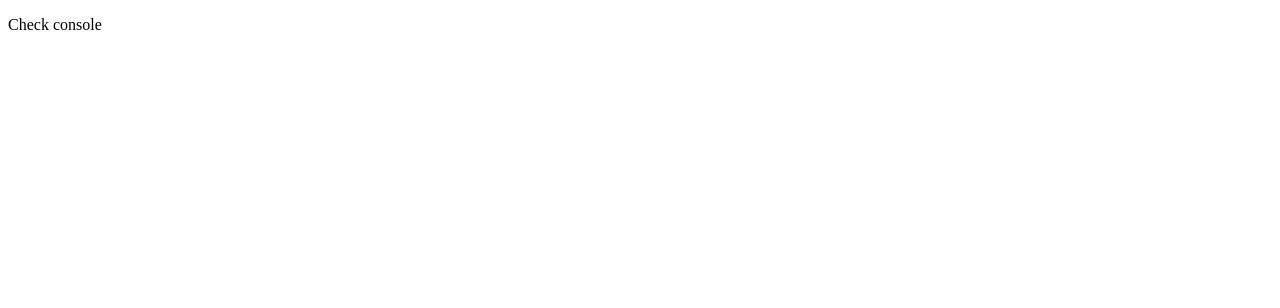
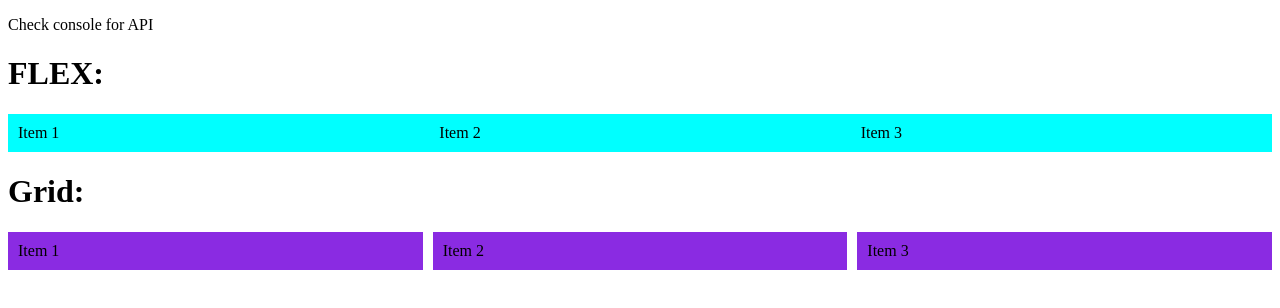
Before and after one commit to dwaxgio/xhr-xmlhttprequest, a plain HTML site: page index.html in a window 1280 px wide. Drawn offline with Linux system fonts and the light colour scheme; no server answers.

Commit message:
FLEX and GRID style added

```diff
--- a/XHR_XMLHttpRequest.js
+++ b/XHR_XMLHttpRequest.js
@@ -1,5 +1,3 @@
-console.log("test");
-
 // 1. Create a new "XMLHttpRequest" object
 // This line creates a new instance of the "XMLHttpRequest" object wich will be used to send the API request and handle the response
 var xhr = new XMLHttpRequest();
--- a/index.html
+++ b/index.html
@@ -1,12 +1,30 @@
 <!DOCTYPE html>
 <html lang="en">
-<head>
-    <meta charset="UTF-8">
-    <meta name="viewport" content="width=device-width, initial-scale=1.0">
+  <head>
+    <meta charset="UTF-8" />
+    <meta name="viewport" content="width=device-width, initial-scale=1.0" />
     <title>XHR</title>
-</head>
-<body>
-    <p>Check console</p>
+
+    <link rel="stylesheet" type="text/css" href="./style.css" />
+  </head>
+  <body>
+    <p>Check console for API</p>
     <script src="./XHR_XMLHttpRequest.js"></script>
-</body>
+
+    <!-- Flex -->
+    <h1>FLEX:</h1>
+    <div class="container-flex">
+      <div class="item-flex">Item 1</div>
+      <div class="item-flex">Item 2</div>
+      <div class="item-flex">Item 3</div>
+    </div>
+
+    <!-- Grid -->
+    <h1>Grid:</h1>
+    <div class="container-grid">
+      <div class="item-grid">Item 1</div>
+      <div class="item-grid">Item 2</div>
+      <div class="item-grid">Item 3</div>
+    </div>
+  </body>
 </html>
--- /dev/null
+++ b/style.css
@@ -0,0 +1,60 @@
+/* FLEX
+
+Flexbox is a one-dimensional layout system that allows you to arrange elements in a row or column.
+The main axis is the direction in which the flex items are arranged.
+The cross axis is perpendicular to the main axis.
+
+*/
+
+/*
+
+The display: flex property on the container establishes it as a flex container.
+The justify-content: space-between property aligns the flex items along the main axis
+(horizontal axis) with equal space between them.
+
+*/
+
+.container-flex {
+  display: flex;
+  justify-content: space-between;
+  flex-direction: row;
+}
+
+/*
+The flex: 1 property on the items allows them to grow and occupy equal available space.
+The background color and padding are just for visual styling.
+*/
+
+.item-flex {
+  flex: 1;
+  background-color: aqua;
+  padding: 10px;
+}
+
+/* GRID
+
+Grid is a two-dimensional layout system that allows you to arrange elements in rows and columns.
+You can create grids with any number of rows and columns, and you can specify the size and position
+ of each item in the grid.
+*/
+
+/*
+The display: grid property on the container establishes it as a grid container.
+The grid-template-columns: 1fr 1fr 1fr property creates three equally sized columns within the grid.
+The grid-gap: 10px property sets a 10px gap between grid items. The background color and padding are applied to the items for styling.
+*/
+
+.container-grid {
+  display: grid;
+  grid-template-columns: 1fr 1fr 1fr;
+  grid-gap: 10px;
+}
+
+/*
+The background color and padding are applied to the items for styling.
+*/
+
+.item-grid {
+  background-color: blueviolet;
+  padding: 10px;
+}
```
